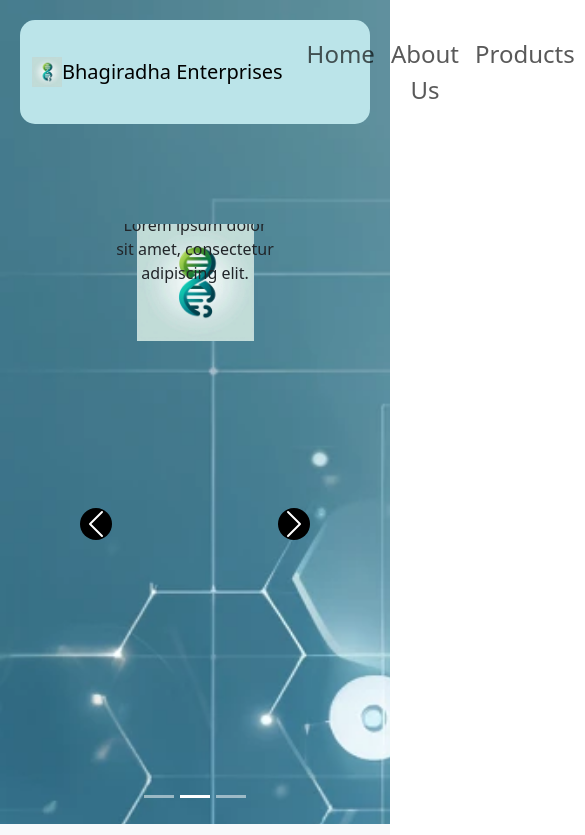
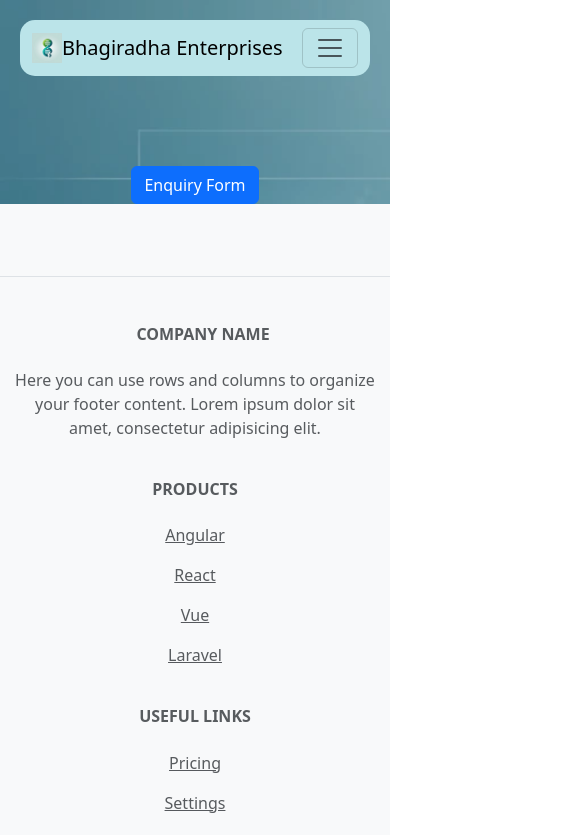
Before and after one commit to Naren1729/BE-Website, a React (Create React App) app: page /enquiry in a window 390 px wide. Shown: the top 835 px of the page, 585 px wide, since content can reach past the window. Built offline with nearby package versions, Linux system fonts and the light colour scheme.

Commit message:
adding enquiry and making navbar responsive

```diff
--- a/package.json
+++ b/package.json
@@ -11,6 +11,7 @@
     "react": "^18.3.1",
     "react-bootstrap": "^2.10.5",
     "react-dom": "^18.3.1",
+    "react-router-dom": "^6.27.0",
     "react-scripts": "5.0.1",
     "web-vitals": "^2.1.4"
   },
--- a/src/App.js
+++ b/src/App.js
@@ -1,19 +1,26 @@
+import React from "react";
+import { BrowserRouter as Router, Routes, Route } from "react-router-dom";
 import "./App.css";
 import CarouselFade from "./Components/Carousel";
 import Footer from "./Components/Footer";
 import NavBar from "./Components/Navbar";
+import UserForm from "./Components/UserForm";
 
 function App() {
   return (
-    <div className="App">
-      <NavBar />
-      <div style={{ paddingTop: "70px" }}>
-        {" "}
-        {/* Push content down to avoid overlap */}
-        <CarouselFade />
+    <Router>
+      <div className="App">
+        <NavBar />
+        <div style={{ paddingTop: "70px" }}>
+          <Routes>
+            {/* Define routes for each component */}
+            <Route path="/" element={<CarouselFade />} />
+            <Route path="/enquiry" element={<UserForm />} />
+          </Routes>
+        </div>
+        <Footer />
       </div>
-      <Footer />
-    </div>
+    </Router>
   );
 }
 
--- a/src/Components/Navbar.jsx
+++ b/src/Components/Navbar.jsx
@@ -7,7 +7,7 @@ import "./Navbar.css";
 function NavBar() {
   return (
     <>
-      <Navbar data-bs-theme="light" sticky="top" className="navBar">
+      <Navbar expand="lg" data-bs-theme="light" sticky="top" className="navBar">
         <Container>
           <Navbar.Brand href="#home" className="custom-font-size">
             <img
@@ -19,13 +19,16 @@ function NavBar() {
             />
             Bhagiradha Enterprises
           </Navbar.Brand>
-          <Nav className="ml-auto ">
-            {" "}
-            <Nav.Link href="#home">Home</Nav.Link>
-            <Nav.Link href="#features">About Us</Nav.Link>
-            <Nav.Link href="#pricing">Products</Nav.Link>
-            <Nav.Link href="#pricing">Contact Us</Nav.Link>
-          </Nav>
+          {/* Toggle button for mobile */}
+          <Navbar.Toggle aria-controls="basic-navbar-nav" />
+          <Navbar.Collapse id="basic-navbar-nav">
+            <Nav className="ms-auto">
+              <Nav.Link href="#home">Home</Nav.Link>
+              <Nav.Link href="#features">About Us</Nav.Link>
+              <Nav.Link href="#products">Products</Nav.Link>
+              <Nav.Link href="#contact">Contact Us</Nav.Link>
+            </Nav>
+          </Navbar.Collapse>
         </Container>
       </Navbar>
     </>
--- /dev/null
+++ b/src/Components/UserForm.jsx
@@ -0,0 +1,51 @@
+import React from "react";
+
+function UserForm() {
+    return (
+        <>
+            <button type="button" className="btn btn-primary" data-bs-toggle="modal" data-bs-target="#staticBackdrop">
+                Enquiry Form
+            </button>
+            <div className="modal fade" id="staticBackdrop" data-bs-backdrop="static" data-bs-keyboard="false" tabIndex="-1" aria-labelledby="staticBackdropLabel" aria-hidden="true">
+                <div className="modal-dialog">
+                    <div className="modal-content">
+                        <div className="modal-header">
+                            <h5 className="modal-title" id="staticBackdropLabel">Enquiry Form</h5>
+                            <button type="button" className="btn-close" data-bs-dismiss="modal" aria-label="Close"></button>
+                        </div>
+                        <div className="modal-body">
+                            <form>
+                                <div className="mb-3">
+                                    <label htmlFor="name" className="form-label">Your Name</label>
+                                    <input type="text" className="form-control" id="name" placeholder="Enter your name" required />
+                                </div>
+                                <div className="mb-3">
+                                    <label htmlFor="email" className="form-label">Email Id</label>
+                                    <input type="email" className="form-control" id="email" placeholder="Enter your email" required />
+                                </div>
+                                <div className="mb-3">
+                                    <label htmlFor="contact" className="form-label">Contact Number</label>
+                                    <input type="tel" className="form-control" id="contact" placeholder="Enter your contact number" required />
+                                </div>
+                                <div className="mb-3">
+                                    <label htmlFor="company" className="form-label">Company Name</label>
+                                    <input type="text" className="form-control" id="company" placeholder="Enter your company name" />
+                                </div>
+                                <div className="mb-3">
+                                    <label htmlFor="quantity" className="form-label">Quantity</label>
+                                    <input type="number" className="form-control" id="quantity" placeholder="Enter quantity" required />
+                                </div>
+                            </form>
+                        </div>
+                        <div className="modal-footer">
+                            <button type="button" className="btn btn-secondary" data-bs-dismiss="modal">Close</button>
+                            <button type="submit" className="btn btn-primary">Submit Enquiry</button>
+                        </div>
+                    </div>
+                </div>
+            </div>
+        </>
+    );
+}
+
+export default UserForm;
--- a/src/index.js
+++ b/src/index.js
@@ -4,6 +4,7 @@ import "./index.css";
 import App from "./App";
 import reportWebVitals from "./reportWebVitals";
 import "bootstrap/dist/css/bootstrap.min.css";
+import "bootstrap/dist/js/bootstrap.bundle.min.js";
 
 const root = ReactDOM.createRoot(document.getElementById("root"));
 root.render(
```
Also changed, not shown: 1 other file (tests, documents, lock files or other folders).
